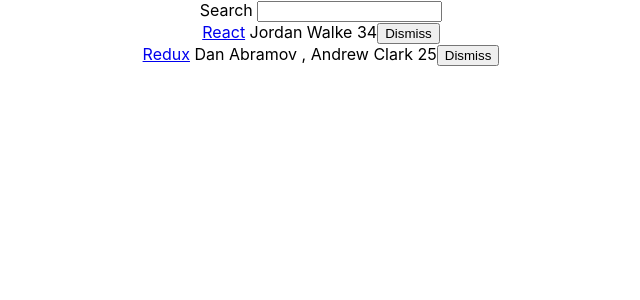
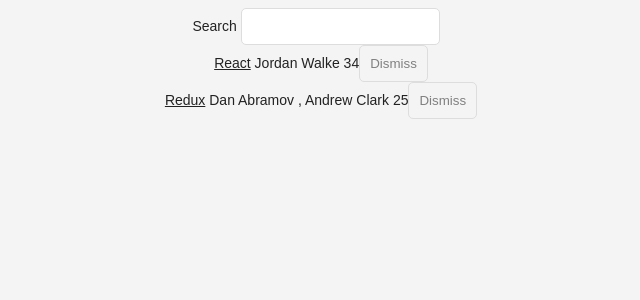
Before and after one commit to alwinruby/hackernews, a React (Create React App) app: page / in a window 1280 px wide. Shown: the top 300 px of the page, without its empty margins (319-959 px from the left). Built offline with nearby package versions, Linux system fonts and the light colour scheme.

Commit message:
new css styling

```diff
--- a/src/index.css
+++ b/src/index.css
@@ -1,14 +1,45 @@
+
 body {
-  margin: 0;
-  padding: 0;
-  font-family: -apple-system, BlinkMacSystemFont, "Segoe UI", "Roboto", "Oxygen",
-    "Ubuntu", "Cantarell", "Fira Sans", "Droid Sans", "Helvetica Neue",
-    sans-serif;
-  -webkit-font-smoothing: antialiased;
-  -moz-osx-font-smoothing: grayscale;
+  color: #222;
+  background: #f4f4f4;
+  font: 400 14px CoreSans, Arial,sans-serif;
 }
 
-code {
-  font-family: source-code-pro, Menlo, Monaco, Consolas, "Courier New",
-    monospace;
+a{
+  color: #222;
 }
+
+a:hover {
+  text-decoration: underline;
+}
+
+ul, li {
+  list-style: none;
+  padding: 0;
+  margin: 0;
+}
+
+input {
+  padding: 10px;
+  border-radius: 5px;
+  outline: none;
+  margin-right: 10px;
+  border: 1px solid #dddddd;
+}
+
+button {
+  padding: 10px;
+  border-radius: 5px;
+  border: 1px solid #dddddd;
+  background: transparent;
+  color: #808080;
+  cursor: pointer;
+}
+
+button:hover {
+  color: #222;
+}
+
+*:focus {
+  outline: none;
+}
```
